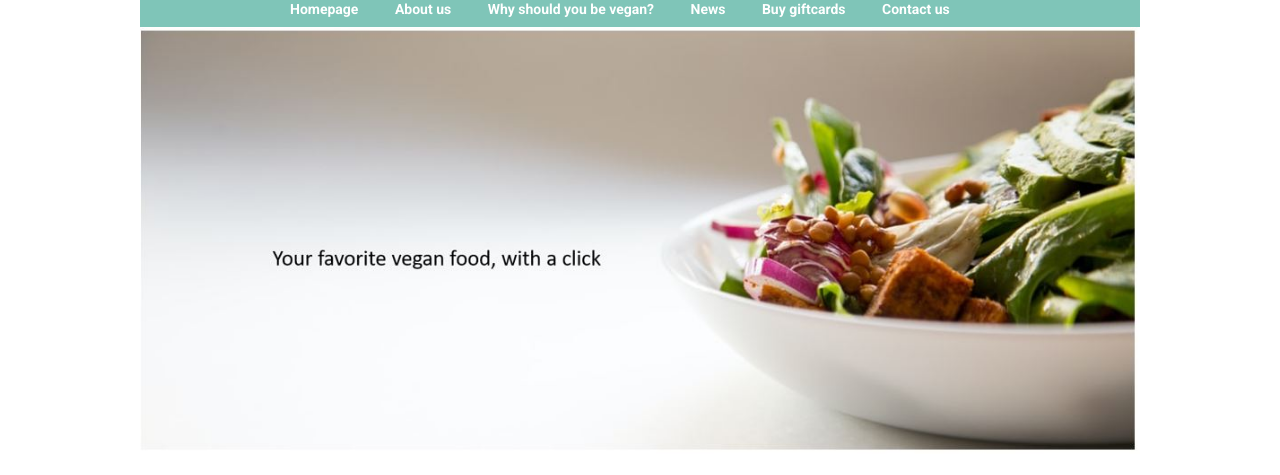
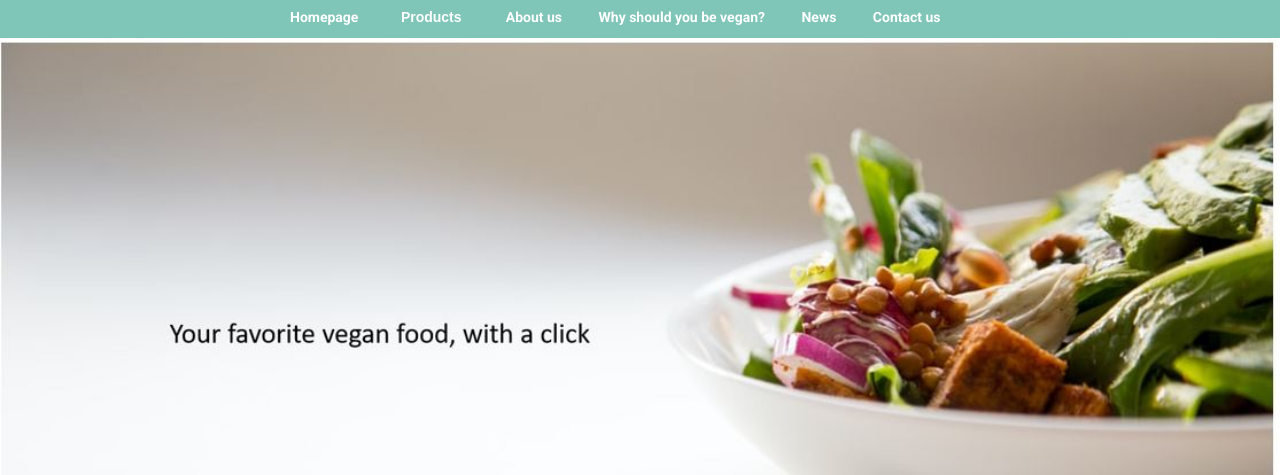
Before and after one commit to giulia-invernici/Veganholic, a plain HTML site: page order-page.html in a window 1280 px wide. Shown: the part 63-538 px from the top of the page. Drawn offline with nearby package versions, Linux system fonts and the light colour scheme.

Commit message:
Update order-page.html

```diff
--- a/order-page.html
+++ b/order-page.html
@@ -5,25 +5,36 @@
 		<meta name="description" content="This is the website page of Veganholic">
 		<meta charset="utf-8">
 		<meta name="viewport" content="width=device-width, initial-scale=1.0">
-		<link rel="stylesheet" type="text/css" href="./css/style.css">
+		<link rel="stylesheet" href="https://use.fontawesome.com/releases/v5.15.1/css/all.css" integrity="sha384-vp86vTRFVJgpjF9jiIGPEEqYqlDwgyBgEF109VFjmqGmIY/Y4HV4d3Gp2irVfcrp" crossorigin="anonymous">
+		<link rel="stylesheet" type="text/css" href="css/style.css">
 	</head>
 
+	<body>
 
-<body>
-	 <div id="container" style="width:1000px;margin:0 auto">
-	 	<div class="banner-white">
-				<a href="login-index.html"> <img src="images/veganholic-logo.png" alt="Veganholic's logo" class="btn-logo"> </a>
-				<img class="avatar" src="images/avatar-victoria.png">
+		<div>
+
+			<div class="banner-white">
+				<a href="index.html"> <img src="images/veganholic-logo.png" alt="Veganholic's logo" class="btn-logo"> </a>
+				<a href="signin.html" class="btn-register"> Sign in / Register </a>
 			</div>
 
 			<div class="banner-green">
 				<div class="container">
-					<a href="#" class="btn-white"> Homepage </a>
-					<a href="#" class="btn-white"> About us </a>
-					<a href="#" class="btn-white"> Why should you be vegan? </a>
-					<a href="#" class="btn-white"> News </a>
-					<a href="#" class="btn-white"> Buy giftcards </a>
-					<a href="#" class="btn-white"> Contact us </a>
+					<a href="index.html" class="btn-white"> Homepage </a>
+					<div class="dropdown">
+  						<button class="dropbtn"> Products </button>
+  						<div class="dropdown-content">
+   							<a href="menu-page.html"> Starters </a>
+    							<a href="menu-page.html"> Main dishes </a>
+    							<a href="menu-page.html"> Side dishes </a>
+    							<a href="menu-page.html"> Desserts </a>
+    							<a href="menu-page.html"> Beverages </a>
+  						</div>
+					</div>
+					<a href="aboutus.html" class="btn-white"> About us </a>
+					<a href="whyvegan.html" class="btn-white"> Why should you be vegan? </a>
+					<a href="news.html" class="btn-white"> News </a>
+					<a href="index.html" class="btn-white"> Contact us </a>
 				</div>
 			</div>
 
```
